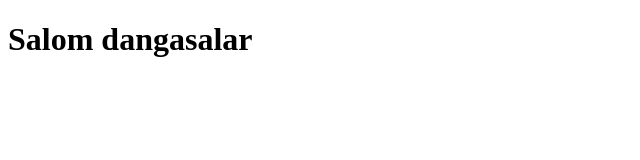
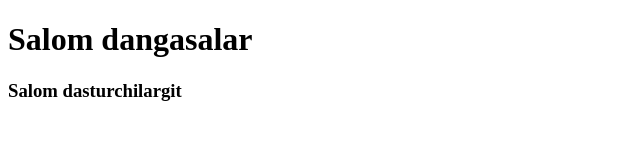
Before and after one commit to Behruz1101/2-dars, a plain HTML site: page index.html in a window 1280 px wide. Shown: the whole page, without its empty margins (0-640 px from the left). Drawn offline with Linux system fonts and the light colour scheme.

Commit message:
h3 qoshdim

```diff
--- a/index.html
+++ b/index.html
@@ -7,5 +7,6 @@
 </head>
 <body>
     <h1>Salom dangasalar</h1>
+    <h3>Salom dasturchilargit</h3>
 </body>
 </html>
```
